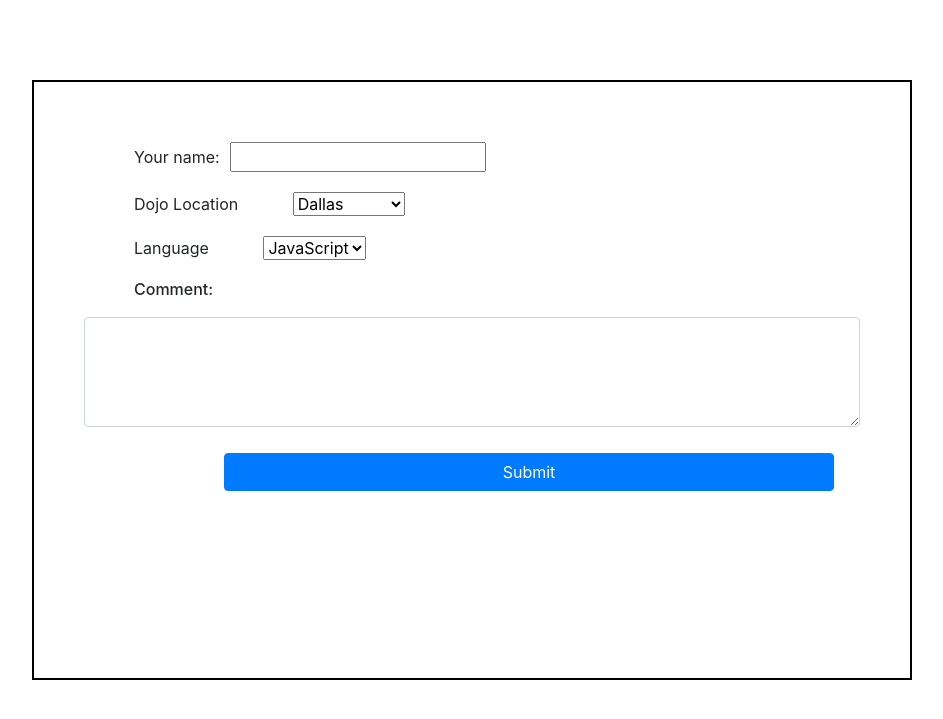
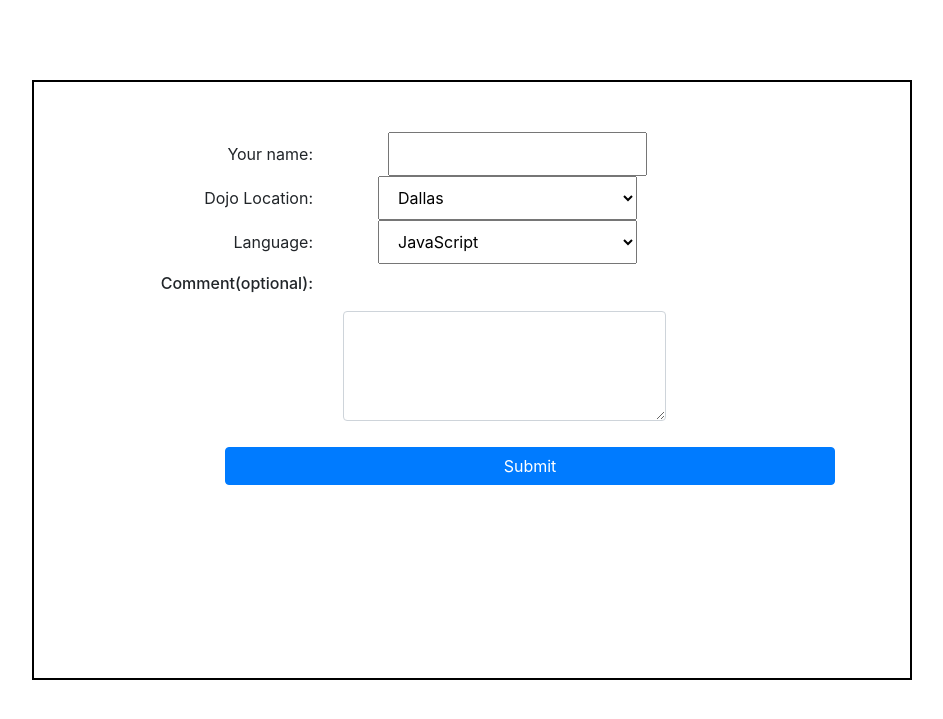
Before and after one commit to SamiraKarimi/flask-practice, a Flask app: page / in a window 1280 px wide. Shown: the top 719 px of the page, without its empty margins (168-1111 px from the left). Run offline with Flask 2, Linux system fonts and the light colour scheme; some libraries are stand-ins or nearby versions.

Commit message:
work-on-style

```diff
--- a/Dojo-Survey/templates/index.html
+++ b/Dojo-Survey/templates/index.html
@@ -22,37 +22,55 @@
         }
         button[type='submit']{
             margin-left:140px;
+            float:right;
+            max-width:10px;
         }
         input[type="text"]{
             margin:0px 10px;
+        }
+        label{
+            text-align: right;
         }
     </style>
 </head>
 <body>
     <div class="content">
         <form action="/result" method="POST">
-            <label for="name">Your name:<input type="text" name='username'> </label><br>
-            <label for="pet-select">Dojo Location</label>
-            <select name="location" id="location">
+            <div class="container">
+                <div class='row'>
+                    <label class = "col-md-3"for="name">Your name:</label>
+                    <input type="text"  class = "col-md-4" id= "name" name='username'>
+                </div>
+                <div class="row">
+            <label for="pet-select" class = "col-md-3">Dojo Location:</label>
+            <select name="location" id="location" class = "col-md-4">
                 <option value="dallas">Dallas</option>
                 <option value="San antonio">San antonio</option>
                 <option value="New York">New York</option>
                 <option value="Austin">Austin</option>
-            </select><br>
-            <label for="language">Language</label>
-            <select name="language" id="Language">
+            </select>
+        </div>
+            <div class="row">
+            <label for="language" class = "col-md-3">Language:</label>
+            <select name="language" id="Language" class = "col-md-4">
                 <option value="JavaScript">JavaScript</option>
                 <option value="Ruby">Ruby</option>
                 <option value="Java">Java</option>
                 <option value="python">python</option>
             </select>
+        </div>
                     <div class="form-group">
-                        <label for="comment"><h6>Comment:</h6></label>
-                        <textarea class="form-control" rows="4" id="comment" name="com"></textarea>
+                        <div class="row">
+                        <label for="comment" class = "col-md-3"><h6>Comment(optional):</h6></label></div>
+                        <div class="row">
+                            <div class= "col-md-4"></div>
+                        <textarea class="form-control col-md-5" rows="4" id="comment" name="com"></textarea>
+                        </div>
                     </div>
-                    <button type="submit" class="btn btn-primary ">Submit</button>
-
+                    <button type="submit" class="btn btn-primary c ">Submit</button>
+                    </div>
             </form>
+        </div>
             <script src="https://code.jquery.com/jquery-3.3.1.slim.min.js" integrity="sha384-q8i/X+965DzO0rT7abK41JStQIAqVgRVzpbzo5smXKp4YfRvH+8abtTE1Pi6jizo" crossorigin="anonymous"></script>
             <script src="https://cdnjs.cloudflare.com/ajax/libs/popper.js/1.14.7/umd/popper.min.js" integrity="sha384-UO2eT0CpHqdSJQ6hJty5KVphtPhzWj9WO1clHTMGa3JDZwrnQq4sF86dIHNDz0W1" crossorigin="anonymous"></script>
             <script src="https://stackpath.bootstrapcdn.com/bootstrap/4.3.1/js/bootstrap.min.js" integrity="sha384-JjSmVgyd0p3pXB1rRibZUAYoIIy6OrQ6VrjIEaFf/nJGzIxFDsf4x0xIM+B07jRM" crossorigin="anonymous"></script>
```
